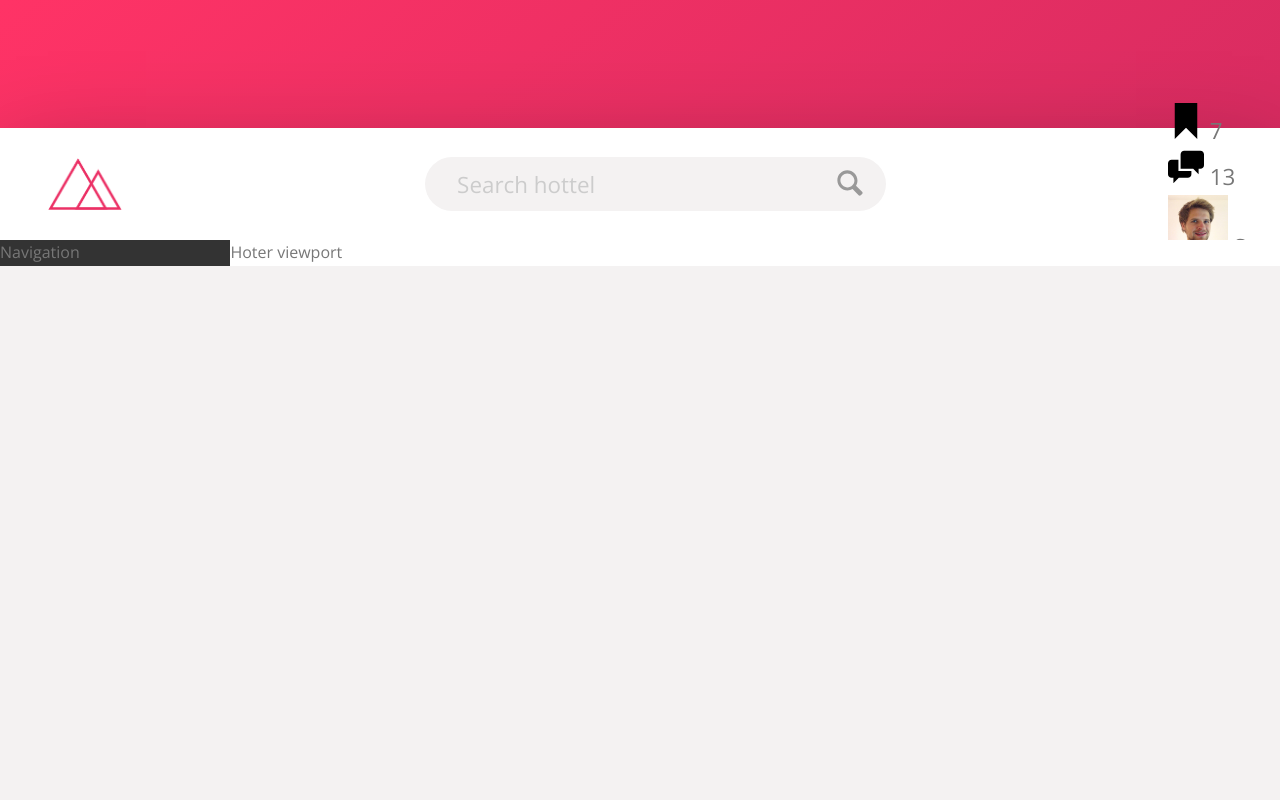
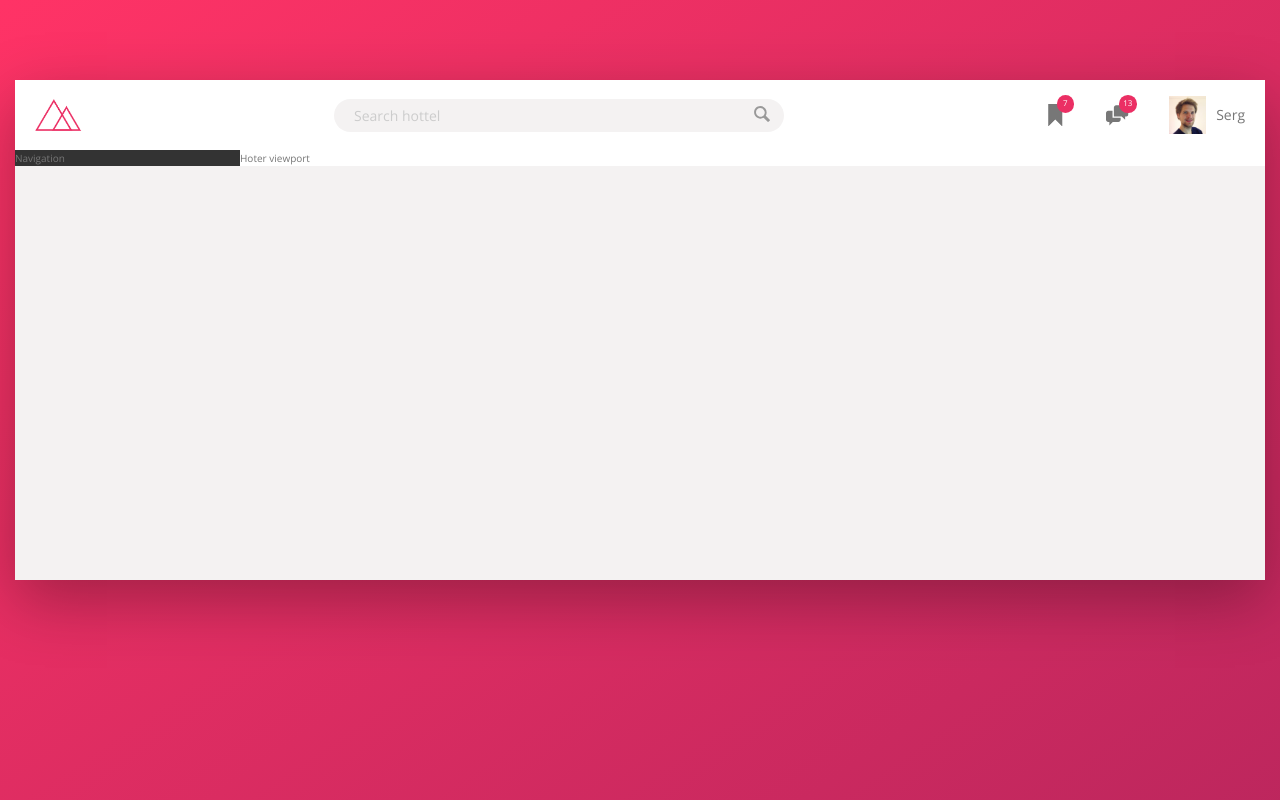
Before and after one commit to SALeon/TRILLO, a website built with webpack: page src/index.html in a window 1280 px wide. Shown: the top 800 px of the page. Built offline with nearby package versions, Linux system fonts and the light colour scheme; files whose address does not match are found by name.

Commit message:
add header 3

```diff
--- a/src/sass/_base.scss
+++ b/src/sass/_base.scss
@@ -46,7 +46,7 @@ Grey dark 3: #999
 
 html {
     box-sizing: border-box;
-    font-size: 62.5 // 1rem=10px, 10px/16px = 62.5%;
+    font-size: 62.5% // 1rem=10px, 10px/16px = 62.5%;
 }
 
 body {
--- a/src/sass/_components.scss
+++ b/src/sass/_components.scss
@@ -3,7 +3,7 @@
 
 .logo {
     height: 3.25rem;
-    margin-left: 3rem;
+    margin-left: 2rem;
 }
 
 
@@ -39,7 +39,7 @@
         }
     }
 
-    &__input:focus + &__button {
+    &__input:focus+&__button {
         background-color: var(--color-grey-light-3);
     }
 
@@ -51,14 +51,14 @@
     }
 
     &__button {
-        border:none;
+        border: none;
         background-color: var(--color-grey-light-2);
 
         &:focus {
             outline: none;
         }
 
-        &:active{
+        &:active {
             transform: translateY(2px);
         }
     }
@@ -68,21 +68,51 @@
 /////////////////////////////////
 // USER NAVIGATION
 .user-nav {
-    &__icon-box {}
+    align-self: stretch;
+    display: flex;
+    // align-items: center;
+
+    &>* {
+        padding: 0 2rem;
+        cursor: pointer;
+        height: 100%;
+        display: flex;
+        align-items: center;
+    }
+
+    &>*:hover{
+        background-color: var(--color-grey-light-2);
+    }
+
+    &__icon-box {
+        position: relative;
+    }
 
     &__icon {
         height: 2.25rem;
         width: 2.25rem;
+        fill: var(--color-grey-dark-2);
     }
 
-    &__notification {}
+    &__notification {
+        font-size: .8rem;
+        height: 1.75rem;
+        width: 1.75rem;
+        border-radius: 50%;
+        background-color: var(--color-primary);
+        color: #fff;
+        position: absolute;
+        top: 1.5rem;
+        right: 1.2rem;
+
+        display: flex;
+        justify-content: center;
+        align-items: center;
+    }
 
     &__user-photo {
         height: 3.75rem;
         width: 3.75rem;
+        margin-right: 1rem;
     }
-
-    &__user-name {}
-
-    &__user {}
 }
--- a/src/sass/_layout.scss
+++ b/src/sass/_layout.scss
@@ -9,7 +9,7 @@
 }
 
 .container {
-    max-width: 95rem;
+    max-width: 125rem;
     margin: 8rem auto;
     background-color: var(--color-grey-light-2);
     box-shadow: var(--shadow-dark);
@@ -19,7 +19,6 @@
 
 .content {
     display: flex;
-
 }
 
 .sidebar {
```
Also changed, not shown: package.json (line endings or trailing spaces).
